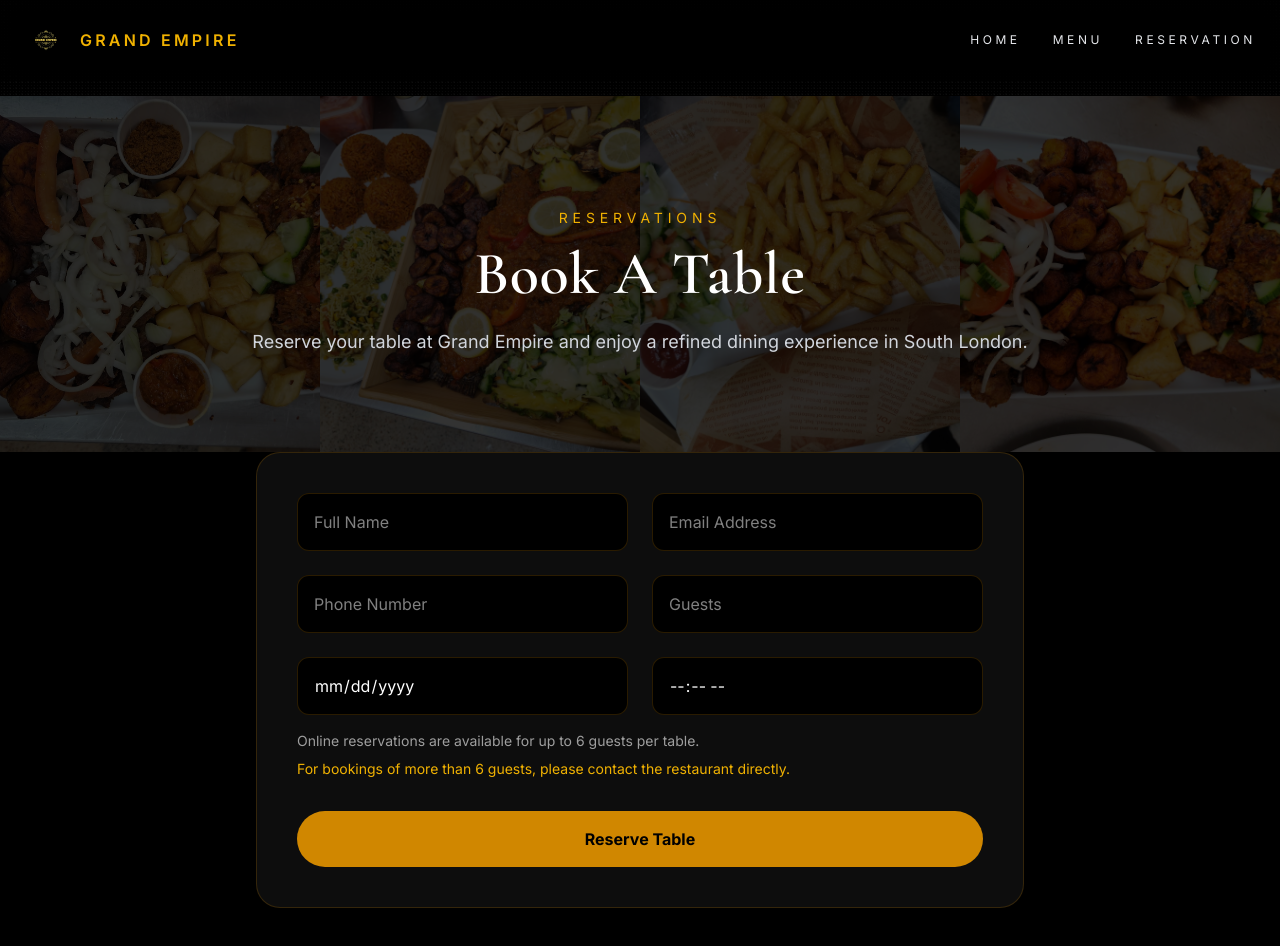
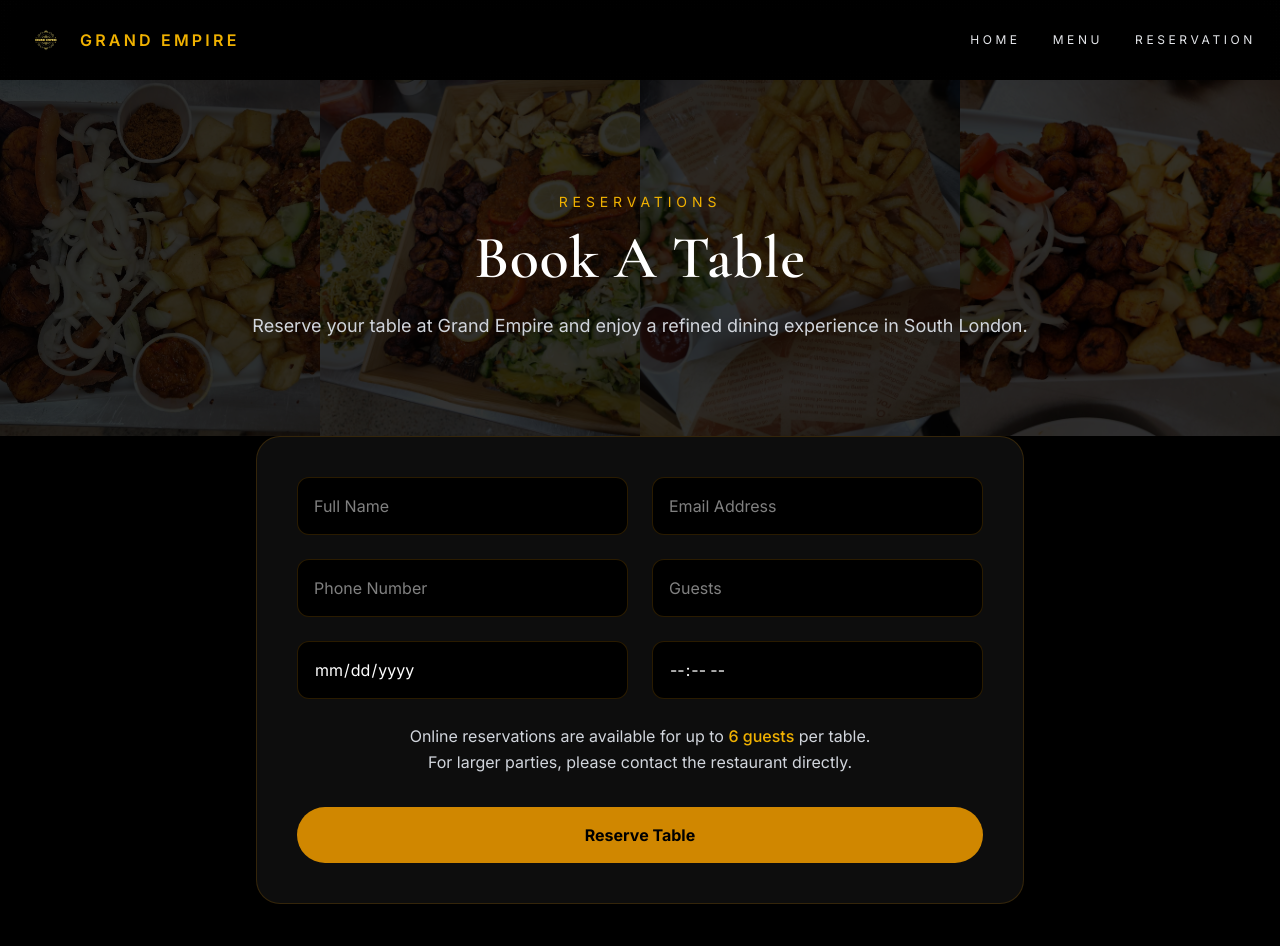
Before and after one commit to oTiya1/GrandEmpire, a Next.js app: page /reservation in a window 1280 px wide. Shown: the top 946 px of the page. Built offline with nearby package versions, Linux system fonts and the light colour scheme.

Commit message:
your message

```diff
--- a/app/layout.tsx
+++ b/app/layout.tsx
@@ -28,7 +28,7 @@ export default function RootLayout({
       <body className={`${headingFont.variable} ${bodyFont.variable} bg-black text-white`}>
         <Navbar />
 
-<main className="pt-24 md:pt-24">
+<main className="pt-12 md:pt-20">
   {children}
 </main>
       </body>
--- a/app/reservation/page.tsx
+++ b/app/reservation/page.tsx
@@ -158,14 +158,11 @@ export default function ReservePage() {
 
             </div>
 
-             <p className="mt-4 text-sm text-white/60">
-              Online reservations are available for up to 6 guests per table.
-            </p>
-
-            <p className="mt-2 text-sm text-yellow-500">
-              For bookings of more than 6 guests, please contact the restaurant
-              directly.
-            </p>
+             <p className="mt-6 max-w-xl mx-auto text-center text-sm md:text-base leading-relaxed text-gray-300">
+  Online reservations are available for up to <span className="text-yellow-500 font-medium">6 guests</span> per table.
+  <br />
+  For larger parties, please contact the restaurant directly.
+</p>
 
             <button
               type="submit"
--- a/emails/admin-reservation-email.tsx
+++ b/emails/admin-reservation-email.tsx
@@ -45,18 +45,31 @@ export default function AdminReservationEmail({
           <Section style={header}>
 <tr>
   <td style={{ padding: "24px 0", textAlign: "center" }}>
+
     <img
       src="https://grandempireuk.com/logo.png"
       alt="Grand Empire"
       width="140"
       style={{
         display: "block",
-        margin: "0 auto",
+        margin: "0 auto 16px auto",
         border: 0,
-        outline: "none",
-        textDecoration: "none",
       }}
     />
+
+    <p
+      style={{
+        margin: 0,
+        textAlign: "center",
+        fontSize: "20px",
+        fontWeight: 600,
+        color: "#111111",
+        lineHeight: "1.4",
+      }}
+    >
+      New Reservation Received
+    </p>
+
   </td>
 </tr>
 
--- a/emails/customer-reservation-email.tsx
+++ b/emails/customer-reservation-email.tsx
@@ -46,18 +46,31 @@ Name: ${name}`
           <Section style={hero}>
  <tr>
   <td style={{ padding: "24px 0", textAlign: "center" }}>
+
     <img
       src="https://grandempireuk.com/logo.png"
       alt="Grand Empire"
       width="140"
       style={{
         display: "block",
-        margin: "0 auto",
+        margin: "0 auto 16px auto",
         border: 0,
-        outline: "none",
-        textDecoration: "none",
       }}
     />
+
+    <p
+      style={{
+        margin: 0,
+        textAlign: "center",
+        fontSize: "20px",
+        fontWeight: 600,
+        color: "#111111",
+        lineHeight: "1.4",
+      }}
+    >
+      Reservation Confirmation
+    </p>
+
   </td>
 </tr>
 
```
